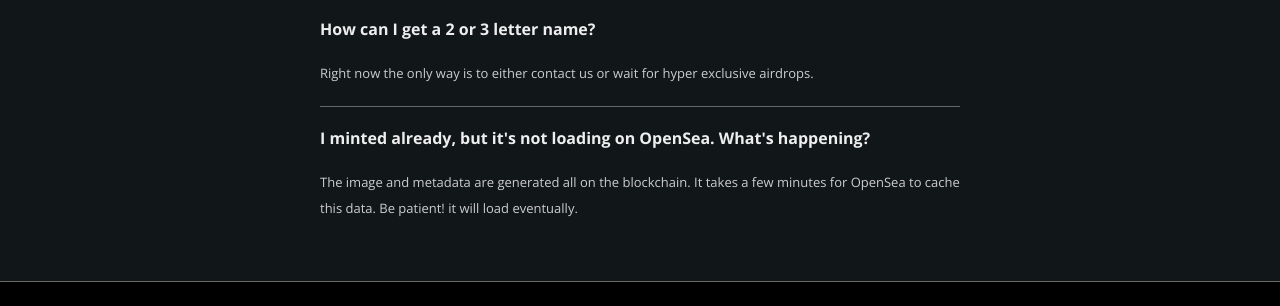
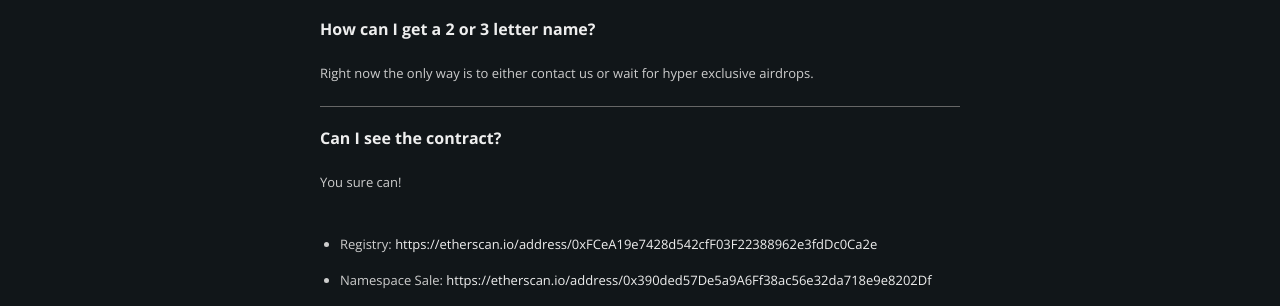
Before and after one commit to gryphnft/gryphnft.github.io, a website: page docs/gns.html in a window 1280 px wide. Shown: the part 2796-3102 px from the top of the page. Drawn offline with nearby package versions, Linux system fonts and the light colour scheme; a script that the page names is missing.

Commit message:
updating etherscan links

```diff
--- a/docs/gns.html
+++ b/docs/gns.html
@@ -84,7 +84,7 @@
               <strong>OpenSea</strong>
             </span>
           </a>
-          <a href="https://etherscan.io/address/0xFCeA19e7428d542cfF03F22388962e3fdDc0Ca2e#writeContract" target="_blank">
+          <a href="https://etherscan.io/address/0xFCeA19e7428d542cfF03F22388962e3fdDc0Ca2e" target="_blank">
             <img src="https://gryphcdn.s3.ap-southeast-1.amazonaws.com/static/2022/logo-ethereum.png">
             <span>
               <small>View On</small>
@@ -201,6 +201,26 @@
             </p>
           </div>
           <div>
+            <strong>Can I see the contract?</strong>
+            <p>
+              You sure can!
+              <ul>
+                <li>
+                  Registry:
+                  <a href="https://etherscan.io/address/0xFCeA19e7428d542cfF03F22388962e3fdDc0Ca2e" target="_blank">
+                    https://etherscan.io/address/0xFCeA19e7428d542cfF03F22388962e3fdDc0Ca2e
+                  </a>
+                </li>
+                <li>
+                  Namespace Sale:
+                  <a href="https://etherscan.io/address/0x390ded57De5a9A6Ff38ac56e32da718e9e8202Df" target="_blank">
+                    https://etherscan.io/address/0x390ded57De5a9A6Ff38ac56e32da718e9e8202Df
+                  </a>
+                </li>
+              </ul>
+            </p>
+          </div>
+          <div>
             <strong>I minted already, but it's not loading on OpenSea. What's happening?</strong>
             <p>
               The image and metadata are generated all on the blockchain. It takes a few minutes for
```
Also changed, not shown: docs/referrals.html (+4 -4 lines).
